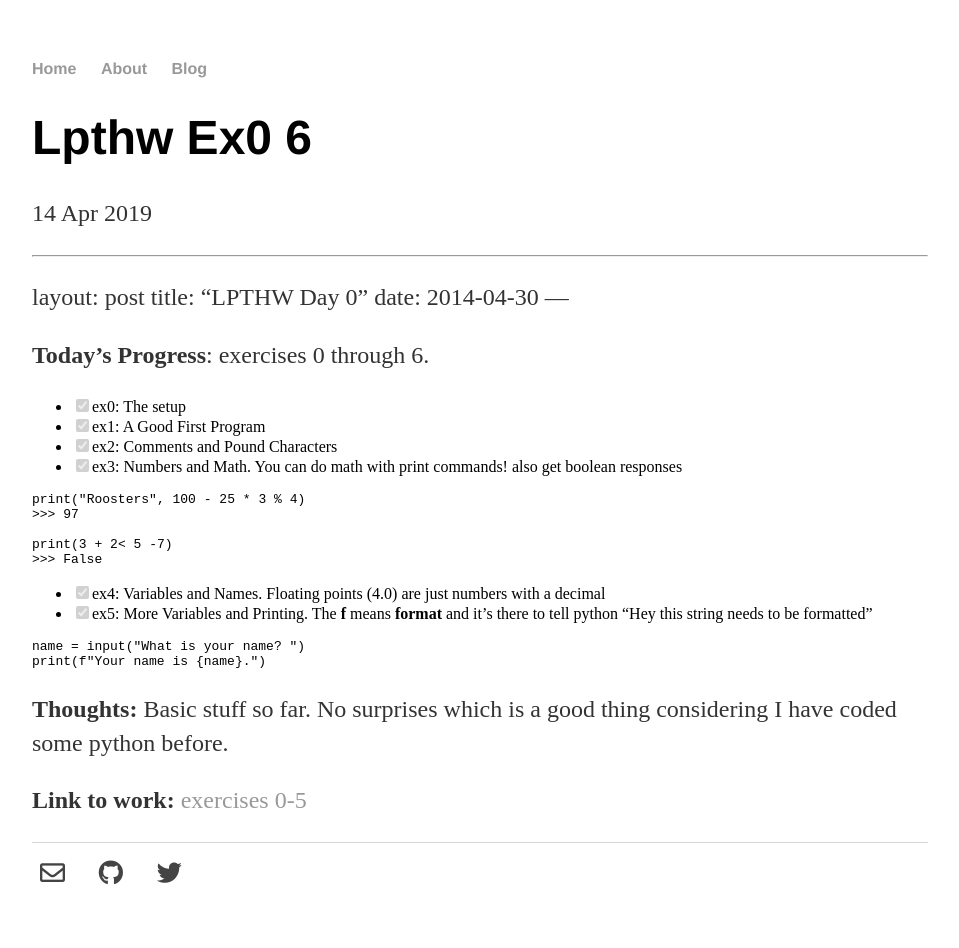
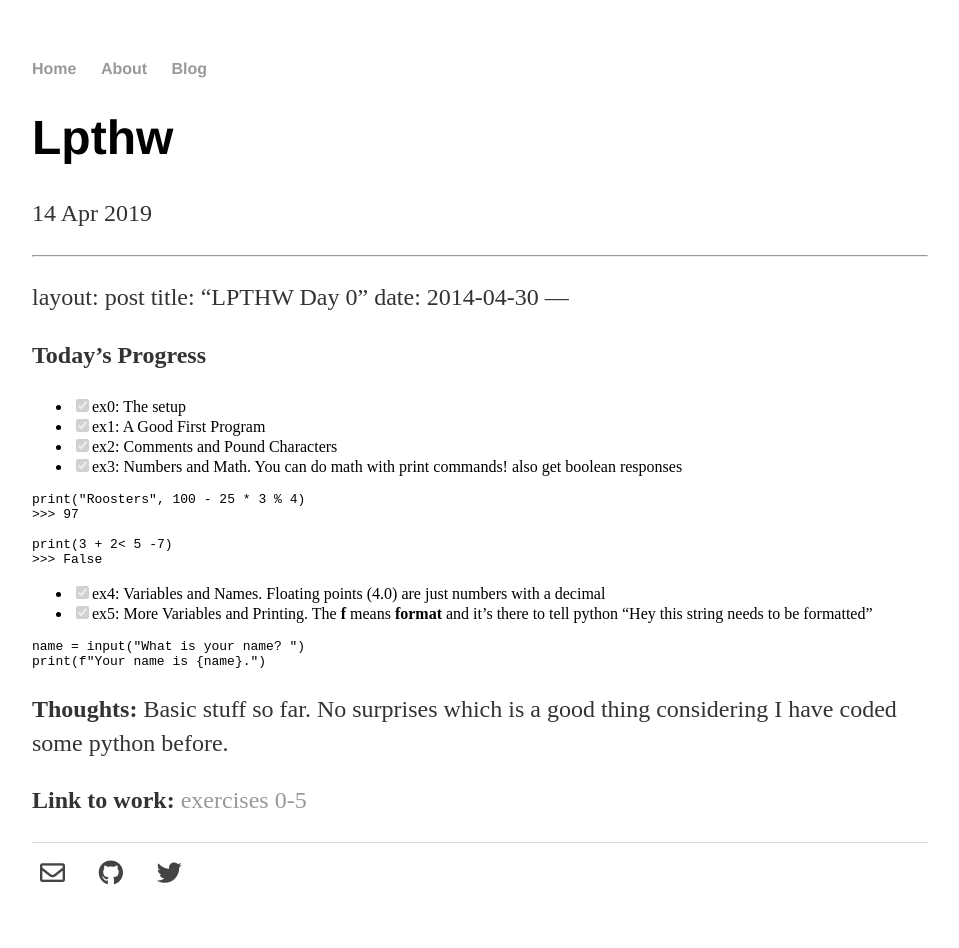
Before and after one commit to scottfontenot/scottfontenot.github.io, a Jekyll site: the page built from _posts/2019-04-14-LPTHW.md, in a window 1280 px wide. Shown: the whole page, without its empty margins (160-1119 px from the left). Built offline with Jekyll 4.4.1, drawn with Linux system fonts in a browser that asks for light colours; nearby versions of some CDN libraries; our own code applies the rules of GitHub Pages for plain Markdown files.

Commit message:
Update and rename 2019-04-14-LPTHW-ex0-6.md to 2019-04-14-LPTHW.md

```diff
--- a/_posts/2019-04-14-LPTHW-ex0-6.md
+++ b/_posts/2019-04-14-LPTHW.md
@@ -5,7 +5,7 @@ title: "LPTHW Day 0"
 date: 2014-04-30
 ---
 
-**Today's Progress**: exercises 0 through 6.
+**Today's Progress**
 - [x] ex0: The setup
 - [x] ex1: A Good First Program
 - [x] ex2: Comments and Pound Characters
```
